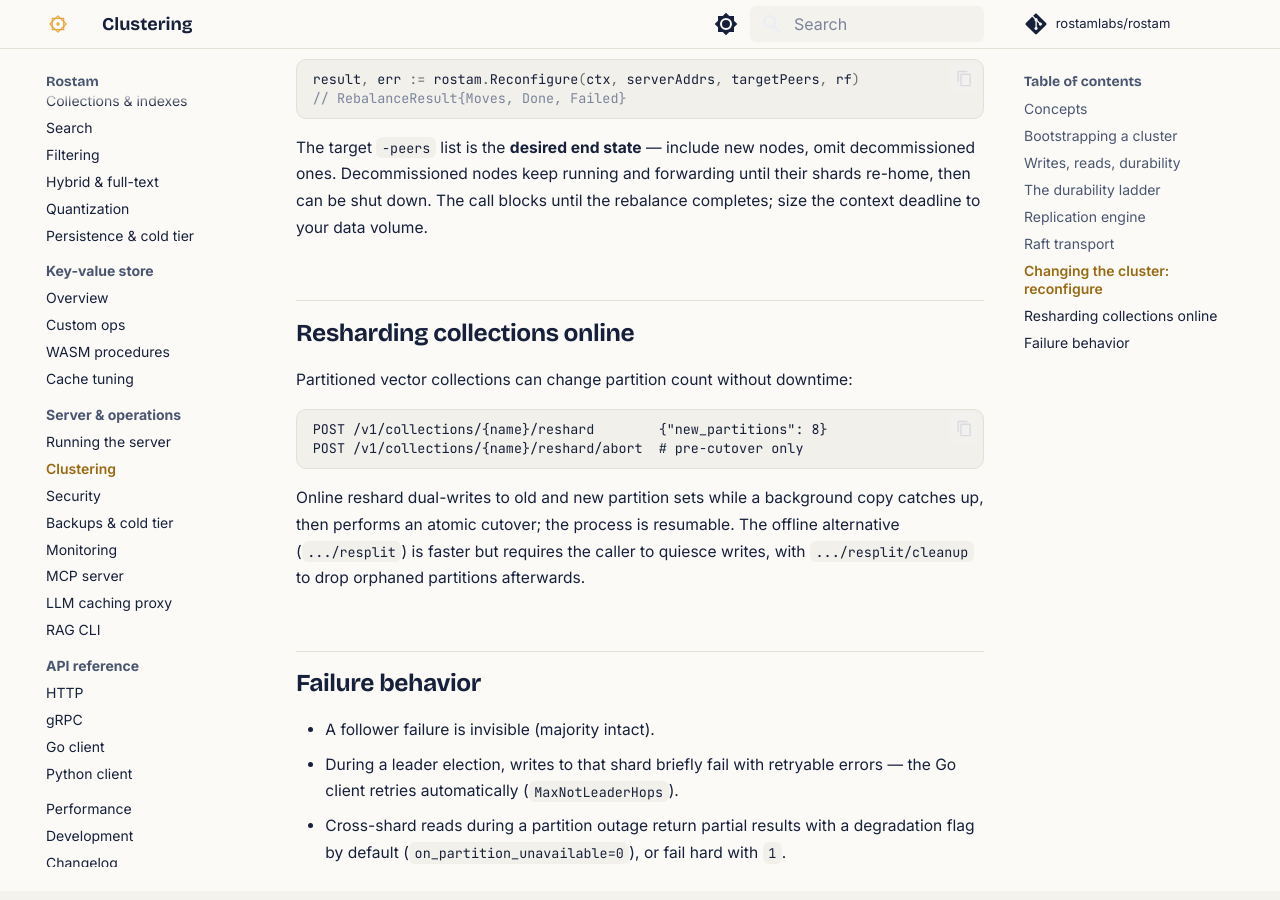
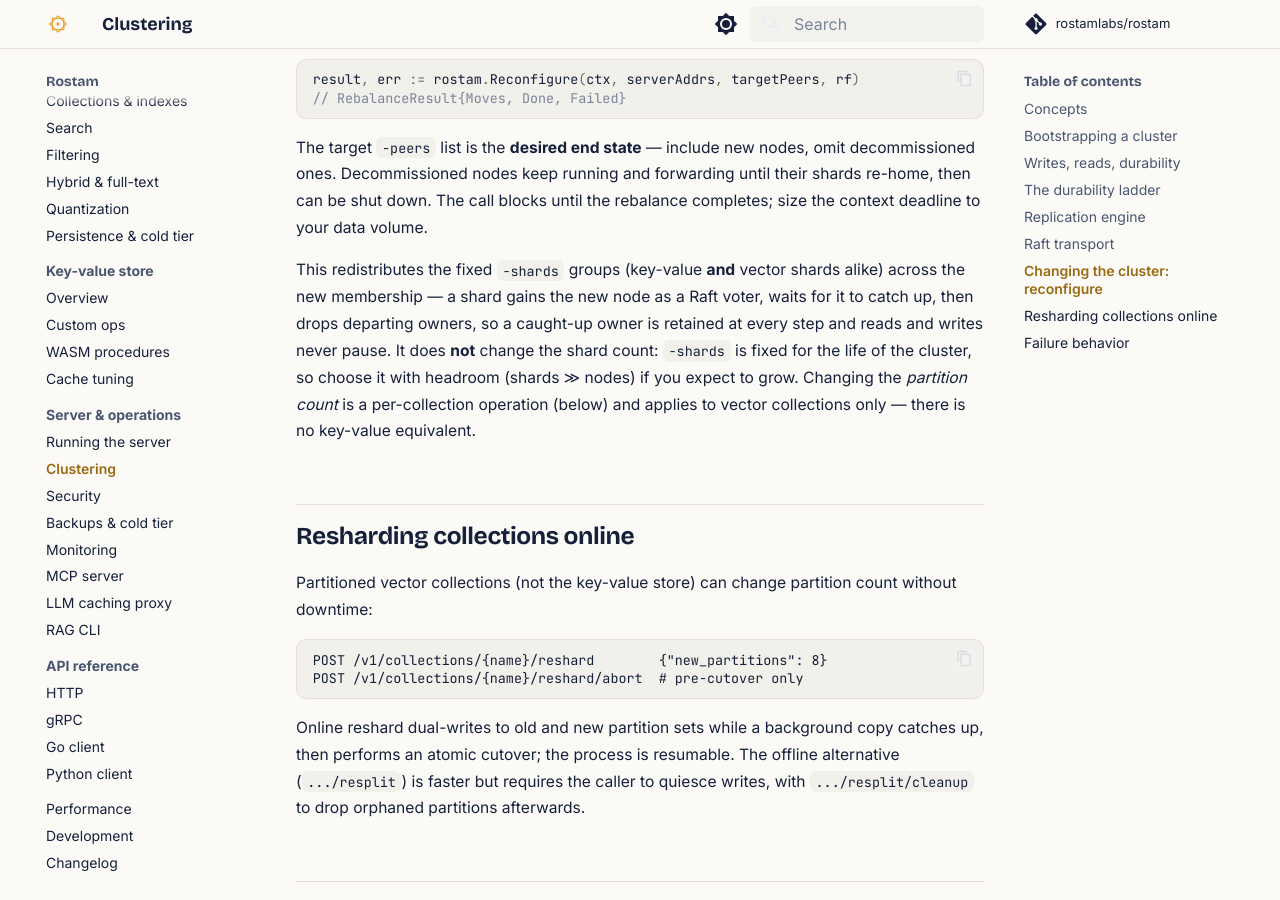
Before and after one commit to Keivan-S/rostam, an MkDocs documentation site: the page built from docs/server/clustering.md, in a window 1280 px wide and 900 px high, scrolled down 4210 px. Built offline with MkDocs 1.6.1 and Material for MkDocs 9.7.7, drawn with Linux system fonts in a browser that asks for light colours; comment, search, counter and statistics services are not loaded.

Commit message:
docs(clustering): clarify reconfigure redistributes fixed shard count; reshard is vector-only
The reconfigure and resharding sections sat next to each other without
stating that reconfigure rebalances the fixed -shards groups (KV and
vector alike) across new membership, while the partition-count reshard
endpoint applies to vector collections only. A reader could assume KV
shard count is elastic. Spell out that -shards is fixed for the life of
the cluster and that there is no KV partition-count reshard.

````diff
--- a/docs/server/clustering.md
+++ b/docs/server/clustering.md
@@ -165,9 +165,19 @@
 their shards re-home, then can be shut down. The call blocks until the
 rebalance completes; size the context deadline to your data volume.
 
+This redistributes the fixed `-shards` groups (key-value **and** vector shards
+alike) across the new membership — a shard gains the new node as a Raft voter,
+waits for it to catch up, then drops departing owners, so a caught-up owner is
+retained at every step and reads and writes never pause. It does **not** change
+the shard count: `-shards` is fixed for the life of the cluster, so choose it
+with headroom (shards ≫ nodes) if you expect to grow. Changing the *partition
+count* is a per-collection operation (below) and applies to vector collections
+only — there is no key-value equivalent.
+
 ## Resharding collections online
 
-Partitioned vector collections can change partition count without downtime:
+Partitioned vector collections (not the key-value store) can change partition
+count without downtime:
 
 ```
 POST /v1/collections/{name}/reshard        {"new_partitions": 8}
````
